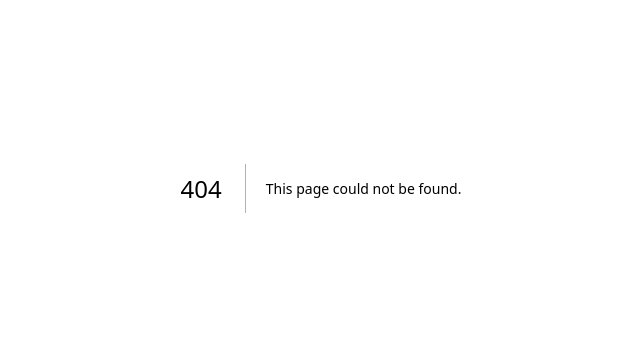
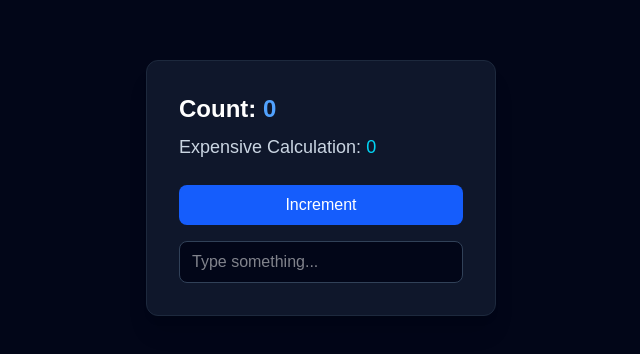
Before and after one commit to Rajender-01/react-hooks-journey, a Next.js app: page /hooks/useMemo/basic in a window 1280 px wide. Before the commit this address had no page. Shown: the part 212-566 px from the top of the page, without its empty margins (319-959 px from the left). Built offline with nearby package versions, Linux system fonts and the light colour scheme.

Commit message:
UseMemoBasic

```diff
--- /dev/null
+++ b/src/app/hooks/useMemo/basic/page.tsx
@@ -0,0 +1,11 @@
+import UseMemoBasic from "@/src/hooks-learning/02-performance-hooks/useMemo/UseMemoBasic"
+
+const page = () => {
+  return (
+    <div>
+      <UseMemoBasic/>
+    </div>
+  )
+}
+
+export default page
--- /dev/null
+++ b/src/hooks-learning/02-performance-hooks/useMemo/UseMemoBasic.tsx
@@ -0,0 +1,55 @@
+"use client";
+import { useMemo, useState } from "react";
+
+type Count = number;
+type Text = string;
+
+const INITIAL_COUNT: Count = 0;
+const INITIAL_TEXT: Text = "";
+
+const UseMemoBasic = (): React.JSX.Element => {
+  console.log("re-render");
+
+  const [count, setCount] = useState<Count>(INITIAL_COUNT);
+  const [text, setText] = useState<Text>(INITIAL_TEXT);
+
+  const expensiveCalculation: number = useMemo(() => {
+    console.log("Calculating...");
+    return count * 2;
+  }, [count]);
+
+  return (
+    <div className="flex items-center justify-center min-h-screen bg-slate-950 text-white">
+      <div className="w-87.5 p-8 bg-slate-900 rounded-xl shadow-xl border border-slate-800">
+        <h2 className="text-2xl font-semibold mb-2">
+          Count: <span className="text-blue-400">{count}</span>
+        </h2>
+
+        <h3 className="text-lg mb-6 text-slate-300">
+          Expensive Calculation:{" "}
+          <span className="text-cyan-400 font-medium">
+            {expensiveCalculation}
+          </span>
+        </h3>
+
+        <button
+          onClick={() => setCount((prev) => prev + 1)}
+          className="w-full py-2 mb-4 rounded-lg bg-blue-600 hover:bg-blue-500 transition font-medium"
+        >
+          Increment
+        </button>
+
+        <input
+          placeholder="Type something..."
+          value={text}
+          onChange={(e: React.ChangeEvent<HTMLInputElement>) =>
+            setText(e.target.value)
+          }
+          className="w-full px-3 py-2 rounded-lg bg-slate-950 border border-slate-700 focus:outline-none focus:ring-2 focus:ring-blue-500"
+        />
+      </div>
+    </div>
+  );
+};
+
+export default UseMemoBasic;
```
